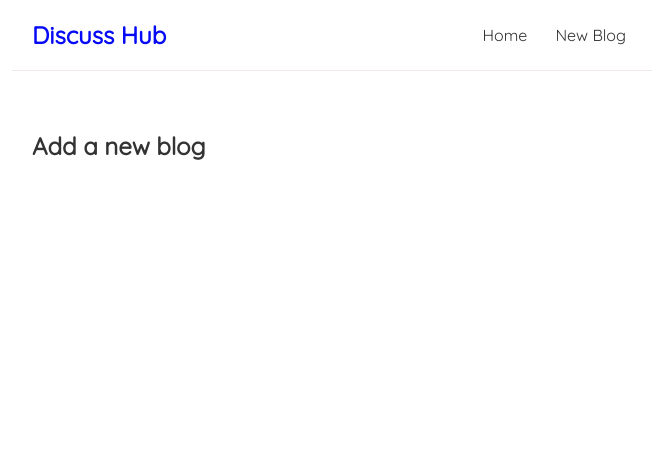
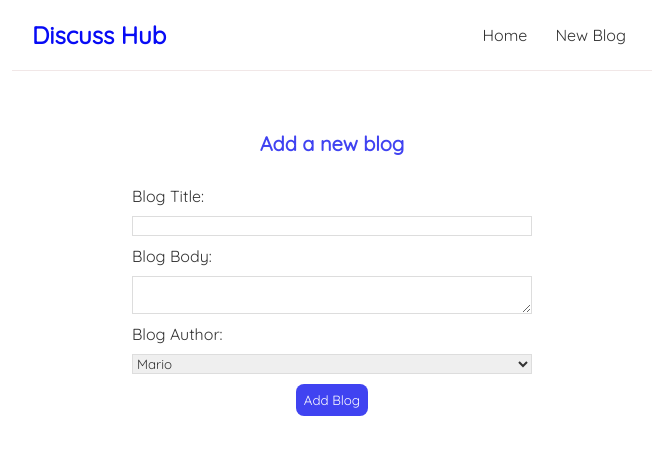
Before and after one commit to Mubarak1A/The-Discuss-Hub, a React (Vite) app: page /create-blog in a window 1280 px wide. Shown: the top 454 px of the page, without its empty margins (308-964 px from the left). Built offline with nearby package versions, Linux system fonts and the light colour scheme.

Commit message:
style the create blog component

```diff
--- a/src/CreateBlog.jsx
+++ b/src/CreateBlog.jsx
@@ -2,6 +2,23 @@ const CreateBlog = () => {
     return (
         <div className="create-blog">
             <h2>Add a new blog</h2>
+            <form>
+                <label>Blog Title:</label>
+                <input
+                    type="text"
+                    required
+                />
+                <label>Blog Body:</label>
+                <textarea
+                    required
+                />
+                <label>Blog Author:</label>
+                <select>
+                    <option value="mario">Mario</option>
+                    <option value="yoshi">Yoshi</option>
+                </select>
+                <button>Add Blog</button>
+            </form>
         </div>
      );
 }
--- a/src/index.css
+++ b/src/index.css
@@ -81,3 +81,39 @@
   border-radius: 8px;
   cursor: pointer;
 }
+
+/* create new blog form */
+.create-blog {
+  max-width: 400px;
+  margin: 0 auto;
+  text-align: center;
+}
+
+.create-blog label {
+  text-align: left;
+  display: block;
+}
+
+.create-blog h2 {
+  font-size: 20px;
+  color: #4043f1;
+  margin-bottom: 30px;
+}
+
+.create-blog input, .create-blog textarea, .create-blog select {
+  width: 100%;
+  padding: 6px, 10px;
+  margin: 10px 0;
+  border: 1px solid #ddd;
+  box-sizing: border-box;
+  display: block;
+}
+
+.create-blog button {
+  background-color: #4043f1;
+  color: #fff;
+  border: 0;
+  padding: 8px;
+  border-radius: 8px;
+  cursor: pointer;
+}
```
